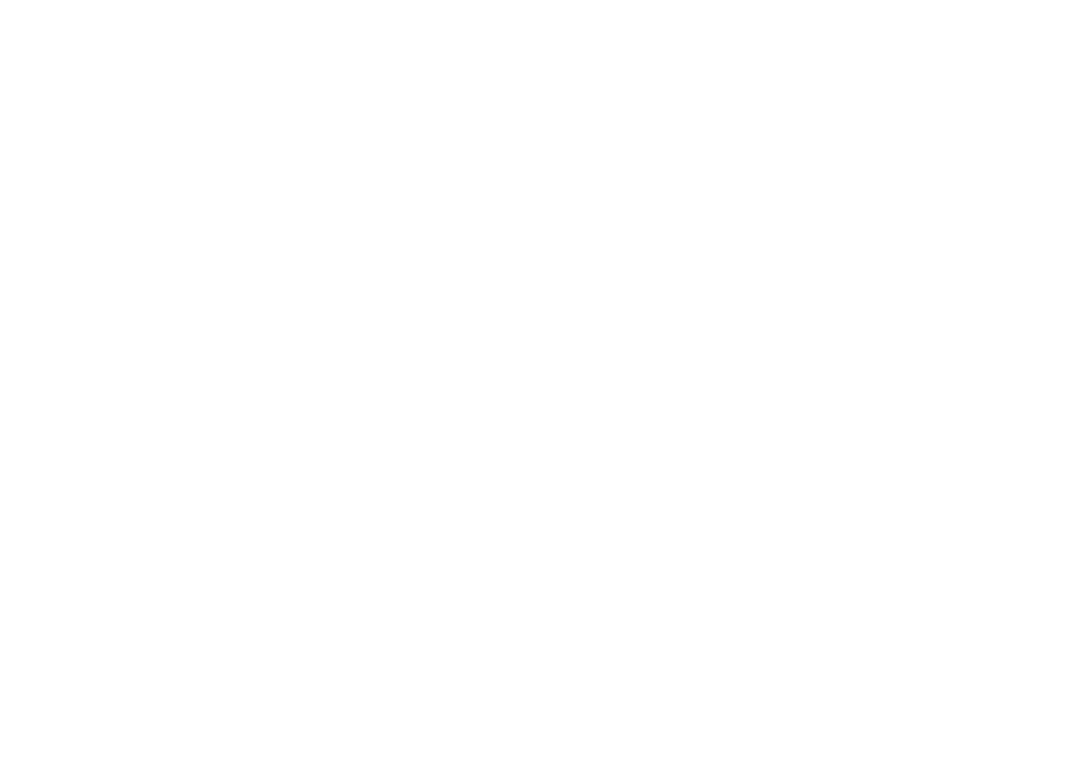
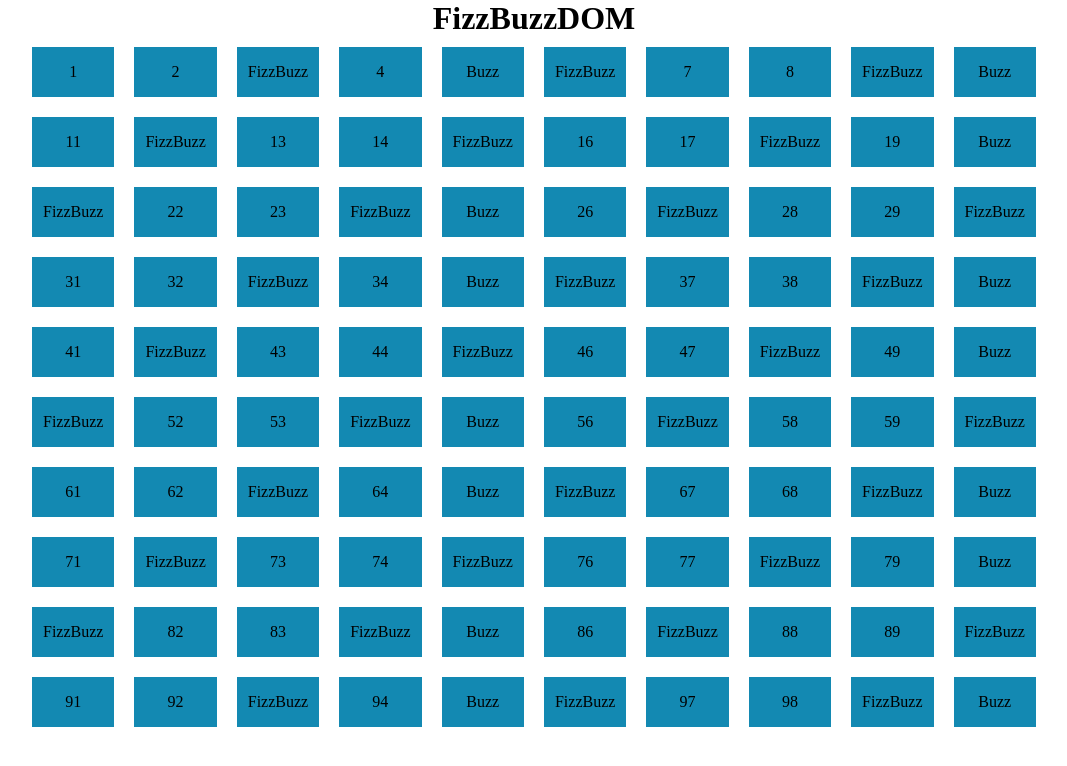
Before and after one commit to ZakariaElhaoudi/js-fizzbuzz, a plain HTML site: page index.html in a window 1280 px wide. Shown: the whole page, without its empty margins (106-1173 px from the left). Drawn offline with Linux system fonts and the light colour scheme.

Commit message:
struttura html e css aggiunta

```diff
--- /dev/null
+++ b/css/style.css
@@ -0,0 +1,28 @@
+/* regole generali  */
+*{
+    margin: 0;
+    padding: 0;
+    box-sizing: border-box;
+}
+
+h1 {
+    text-align: center;
+}
+
+
+#contenitore {
+    display: flex;
+    flex-wrap: wrap;
+    width: 80%;
+    margin: auto;
+}
+
+#contenitore > .square {
+    background-color: #1389b2;
+    width: calc(10% - 20px);
+    height: 50px;
+    margin: 10px;
+    display: flex;
+    justify-content: center;
+    align-items: center;
+}
--- a/index.html
+++ b/index.html
@@ -4,9 +4,11 @@
     <meta charset="UTF-8">
     <meta http-equiv="X-UA-Compatible" content="IE=edge">
     <meta name="viewport" content="width=device-width, initial-scale=1.0">
+    <link rel="stylesheet" href="./css/style.css">
     <title>FizzBuzz</title>
 </head>
 <body>
+    <h1>FizzBuzzDOM</h1>
     <div id="contenitore">
 
     </div>
--- a/js/fizzbuzz.js
+++ b/js/fizzbuzz.js
@@ -3,20 +3,22 @@ ma che per i multipli di 3 stampi “Fizz” al posto del numero e per i multipl
 Per i numeri che sono sia multipli di 3 che di 5 stampi “FizzBuzz”*/
 
 // variabili globali
- let risultato;
+ let risultato = " ";
+ const container =document.getElementById("contenitore")
 
 
 /*Scrivi un programma che stampi in console i numeri da 1 a 100,
 ma che per i multipli di 3 stampi “Fizz” al posto del numero e per i multipli di 5 stampi “Buzz”.*/
 for (let i = 1 ; i <= 100 ; i++){
-    if (i % 3 === 0) { //per i multipli di 3 stampi “Fizz”
-        risultato += "Fizz"
+    if (i % 3 === 0 && i % 3 === 0) {// Per i numeri che sono sia multipli di 3 che di 5 stampi “FizzBuzz”
+        risultato = "FizzBuzz"
     } else if(i % 5 === 0) {  // per i multipli di 5 stampi “Buzz”
-        risultato += "Buzz"
-    } else if (i % 3 === 0 && i % 3 === 0) {// Per i numeri che sono sia multipli di 3 che di 5 stampi “FizzBuzz”
-        risultato += "FizzBuss"
+        risultato = "Buzz"
+    } else if (i % 3 === 0) { //per i multipli di 3 stampi “Fizz”
+        risultato = "Fizz"
     } else {
-        risultato += i + " ";
+        risultato = i + " ";
     }
-    console.log(risultato);
+   const number =`<div class="square">${risultato}</div>`;
+   container.innerHTML += number
 }
```
